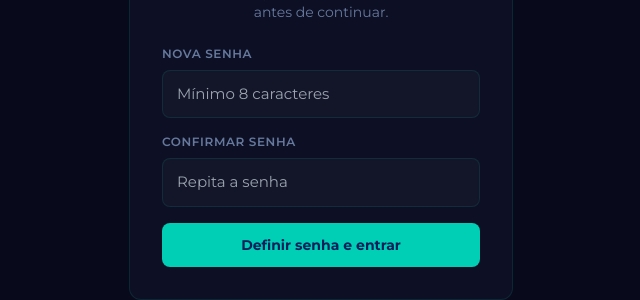
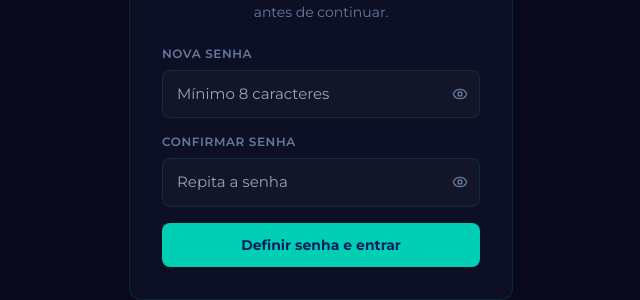
Before and after one commit to Soneliorios/medway-hub, a Next.js app: page /change-password in a window 1280 px wide. Shown: the part 322-622 px from the top of the page, without its empty margins (319-959 px from the left). Built offline with nearby package versions, Linux system fonts and the light colour scheme; no server answers.

Commit message:
fix: show/hide password toggle + fix redirect swallowed by try-catch on change-password page

```diff
--- a/src/app/change-password/page.tsx
+++ b/src/app/change-password/page.tsx
@@ -2,10 +2,13 @@
 
 import { useTransition, useState } from "react";
 import { changePassword } from "@/app/admin/actions";
+import { Eye, EyeOff } from "lucide-react";
 
 export default function ChangePasswordPage() {
   const [isPending, startTransition] = useTransition();
   const [error, setError] = useState("");
+  const [showNew, setShowNew] = useState(false);
+  const [showConfirm, setShowConfirm] = useState(false);
 
   function handleSubmit(e: React.FormEvent<HTMLFormElement>) {
     e.preventDefault();
@@ -15,22 +18,58 @@ export default function ChangePasswordPage() {
       try {
         await changePassword(fd);
       } catch (err: any) {
+        // Re-throw Next.js redirect — it must propagate to the framework
+        if (err?.digest?.startsWith("NEXT_REDIRECT")) throw err;
         setError(err.message ?? "Erro ao alterar senha.");
       }
     });
   }
 
-  const inputStyle = {
+  const inputStyle: React.CSSProperties = {
     background: "var(--mw-bg-elevated)",
     border: "1px solid var(--mw-border)",
     color: "var(--mw-text-primary)",
     fontFamily: "var(--mw-font)",
     borderRadius: "var(--mw-radius-sm)",
-    padding: "12px 14px",
+    padding: "12px 42px 12px 14px",
     width: "100%",
     fontSize: "15px",
     outline: "none",
   };
+
+  function PasswordField({
+    name,
+    placeholder,
+    show,
+    onToggle,
+  }: {
+    name: string;
+    placeholder: string;
+    show: boolean;
+    onToggle: () => void;
+  }) {
+    return (
+      <div className="relative">
+        <input
+          name={name}
+          type={show ? "text" : "password"}
+          required
+          minLength={8}
+          style={inputStyle}
+          placeholder={placeholder}
+        />
+        <button
+          type="button"
+          onClick={onToggle}
+          className="absolute right-3 top-1/2 -translate-y-1/2"
+          style={{ color: "var(--mw-text-muted)" }}
+          tabIndex={-1}
+        >
+          {show ? <EyeOff size={16} /> : <Eye size={16} />}
+        </button>
+      </div>
+    );
+  }
 
   return (
     <div
@@ -70,13 +109,11 @@ export default function ChangePasswordPage() {
             >
               Nova senha
             </label>
-            <input
+            <PasswordField
               name="newPassword"
-              type="password"
-              required
-              minLength={8}
-              style={inputStyle}
               placeholder="Mínimo 8 caracteres"
+              show={showNew}
+              onToggle={() => setShowNew((v) => !v)}
             />
           </div>
 
@@ -87,12 +124,11 @@ export default function ChangePasswordPage() {
             >
               Confirmar senha
             </label>
-            <input
+            <PasswordField
               name="confirm"
-              type="password"
-              required
-              style={inputStyle}
               placeholder="Repita a senha"
+              show={showConfirm}
+              onToggle={() => setShowConfirm((v) => !v)}
             />
           </div>
 
```
